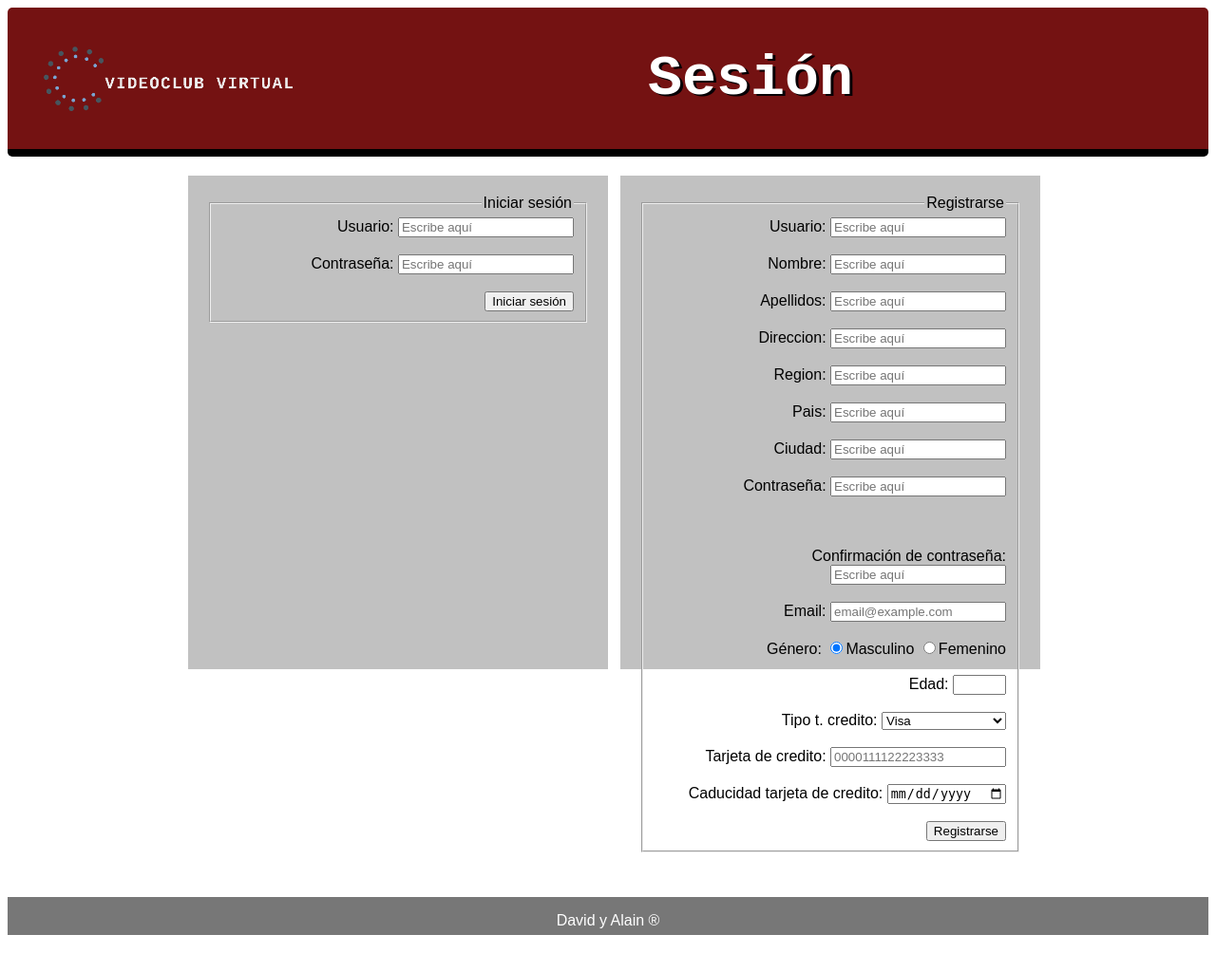
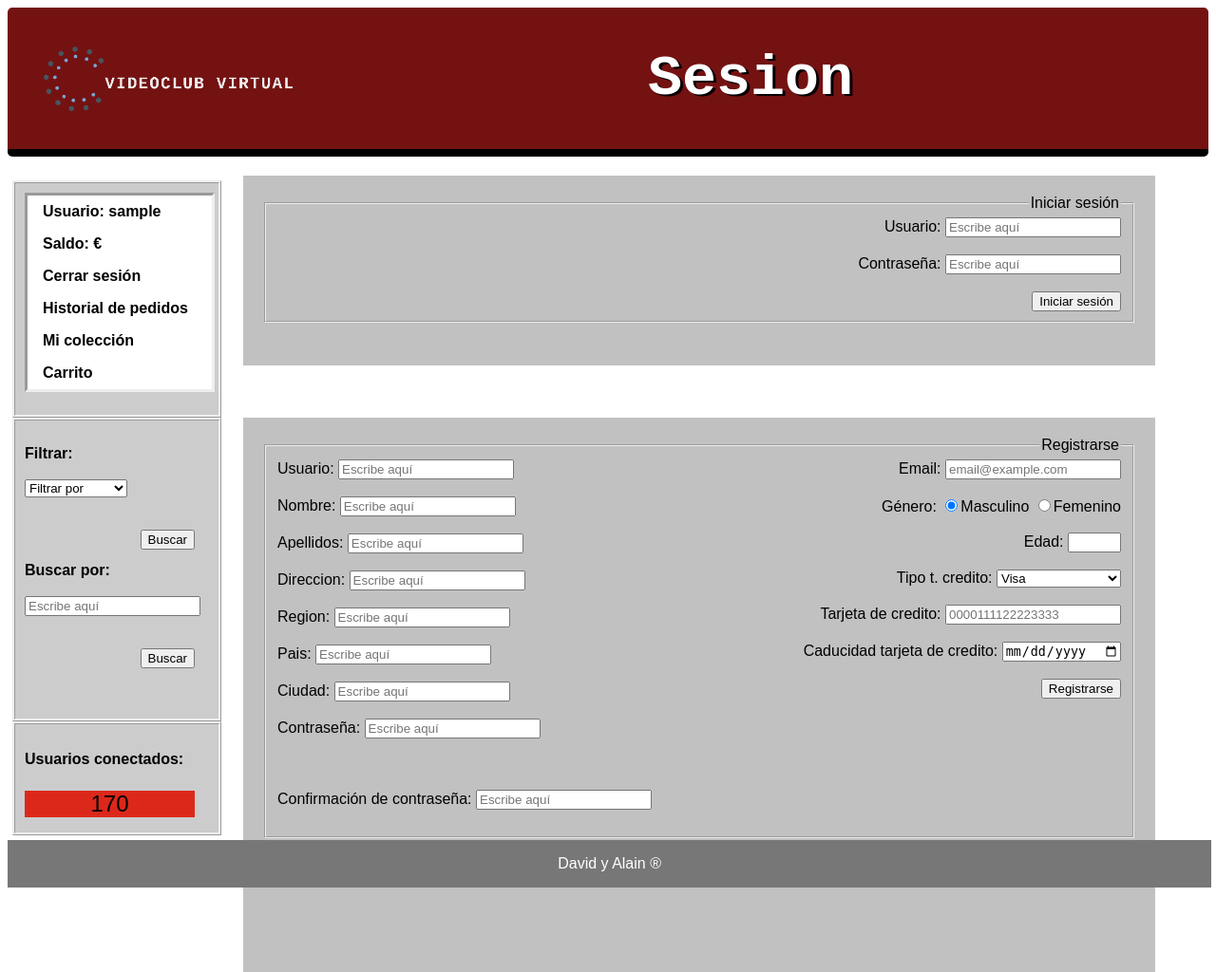
Before and after one commit to D-Pascual/SI_P3, a Flask app: page /sesion in a window 1280 px wide. Shown: the whole page at 95% size. Before the commit the page ends 985 px from the top, so only its background shows below. Run offline with Flask 2, Linux system fonts and the light colour scheme; the visitor is signed in with stand-in values (Sample User, id 1); parts of the project's set-up code (start-up, migrations or seed data) failed here and were passed over; some libraries are stand-ins or nearby versions.

Commit message:
guardado

```diff
--- a/public_html/app/routes.py
+++ b/public_html/app/routes.py
@@ -200,8 +200,10 @@
     # session['total'] = precio
     # session.modified = True
     order = database.db_carrito()
-    details #seguir
-
+    movies = []
+    for m in movies:
+        print(database.db_orderdetail_by_orderid(m.orderid))
+    precio = 0
     return render_template("carrito.html", movies=movies, precio=precio)
 
 
@@ -246,6 +248,8 @@
 def add_to_cart(id):
     if 'cart' not in session:
         session['cart'] = []
+    if 'user_id' in session:
+        print('resultado', database.db_add_to_cart(id, session['user_id']))
 
     catalogue_data = open(os.path.join(
         app.root_path, 'catalogue/catalogo.json'), encoding="utf-8").read()
--- a/public_html/app/static/style.css
+++ b/public_html/app/static/style.css
@@ -5,7 +5,6 @@
 body {
 	font-family: Arial, Helvetica, sans-serif;
 }
-
 
 /* Style the header */
 
@@ -63,7 +62,6 @@
 	font-weight: bold;
 }
 
-
 /* Sidebar design */
 
 #menu {
@@ -104,7 +102,6 @@
 a {
 	color: white;
 }
-
 
 /* Style the list inside the menu */
 
@@ -151,23 +148,40 @@
 .login {
 	text-align: right;
 	padding: 20px;
-    height: 65%;
-    width: 35%;
+	height: 25%;
+	width: 75%;
 	min-width: 300px;
 	position: absolute;
-    left: 15%;
-    background-color: #C1C1C1;
+	left: 20%;
+	background-color: #c1c1c1;
 }
 
 .register {
 	text-align: right;
 	padding: 20px;
-    height: 65%;
-    width: 35%;
+	height: 73%;
+	width: 75%;
 	min-width: 300px;
 	position: absolute;
-    left: 51%;
-    background-color: #C1C1C1;
+	top: 55%;
+	left: 20%;
+	background-color: #c1c1c1;
+}
+
+.register1 {
+	text-align: left;
+}
+
+.register2 {
+	text-align: right;
+}
+
+.row {
+	display: flex;
+}
+
+.column {
+	flex: 50%;
 }
 
 .logo {
@@ -205,7 +219,6 @@
 	margin: 10px;
 }
 
-
 /* Clear floats after the columns */
 
 section:after {
@@ -217,7 +230,6 @@
 .sectionindex {
 	display: flex;
 }
-
 
 /* Style the footer */
 
@@ -297,10 +309,9 @@
 	width: 600px;
 	position: absolute;
 	left: 300px;
-    background-color: #C1C1C1;
+	background-color: #c1c1c1;
 	border-style: double;
 }
-
 
 /* Responsive layout - makes the two columns/boxes stack on top of each other instead of next to each other, on small screens */
 
--- a/public_html/app/templates/sesion.html
+++ b/public_html/app/templates/sesion.html
@@ -1,20 +1,15 @@
-<!DOCTYPE html>
-<html lang="en">
-<head>
-  <title>Sesión - VideoClub</title>
-  <meta charset="utf-8">
-  <meta name="viewport" content="width=device-width, initial-scale=1">
-  <!-- Uso de url_for para obtener la ruta de elementos de la página -->
-  <link rel="stylesheet" type="text/css" href={{ url_for('static', filename='style.css') }}/>
+{% extends "base.html" %}
+{% block title %}
+    {{ title }}
+{% endblock%}
+{% block head %}
   <script src="https://ajax.googleapis.com/ajax/libs/jquery/2.1.3/jquery.min.js"></script>
   <script src={{ url_for('static', filename='js/validar.js') }}></script>
   <script src={{ url_for('static', filename='js/passStrenght.js') }}></script>
-</head>
-
-<body>
-  <header>
-      <h1><a href="{{ url_for('index') }}"><img class ="logo" src={{ url_for('static', filename='imagenes/logo.png') }} alt="Logo"/></a>Sesión</h1>
-  </header>
+  <script src={{ url_for('static', filename='js/futureDatesOnly.js') }}></script>
+    Sesion
+{% endblock %}
+{% block content %}
 
   {% with messages = get_flashed_messages() %}
       {% if messages %}
@@ -26,8 +21,6 @@
       {% endif %}
   {% endwith %}
 
-  <div class = "page-container">
-    <div class = "content-wrap">
       <div class="login">
         <form action="{{ url_for('login') }}" name="login" method="post">
           <fieldset>
@@ -50,6 +43,9 @@
         <form action="{{ url_for('registrar') }}" name="registro" method="post" onsubmit="return validarRegistro()">
           <fieldset>
             <legend>Registrarse</legend>
+          <div class="row">
+          <div class="column">
+          <div class="register1">
             Usuario:
             <input required type="text" name="usuario" placeholder="Escribe aquí" pattern="[^()/><\][\\\x22,;|]+"
               title="No se puede dejar en blanco, ni usar estos carácteres prohibidos: ^()/><\\\\x22,;|"><br><br>
@@ -76,6 +72,10 @@
             <span id = "mensaje"></span><br><br>
             Confirmación de contraseña:
             <input required type="password" name="conf_password" placeholder="Escribe aquí" maxlength="50"><br><br>
+            </div>
+            </div>
+            <div class="column">
+            <div class="register2">
             Email:
             <input required type="email" name="email" placeholder="email@example.com"><br><br>
             Género:
@@ -96,15 +96,10 @@
             Caducidad tarjeta de credito:
             <input required type="date" name="cardexpiration" min="2019-12-05"><br><br>
             <input type="submit" class="busqueda" value="Registrarse" />
+            </div>
           </fieldset>
         </form>
-      </div>
+  </div>
+</div>
     </div>
-
-    <footer class = "foot">
-      <p>David y Alain ®</p>
-    </footer>
-  </div>
-</body>
-
-</html>
+{% endblock %}
```
Also changed, not shown: public_html/app/database.py (+28 -3 lines), 1 other file. Lines whose indentation alone changed are shown as unchanged.
